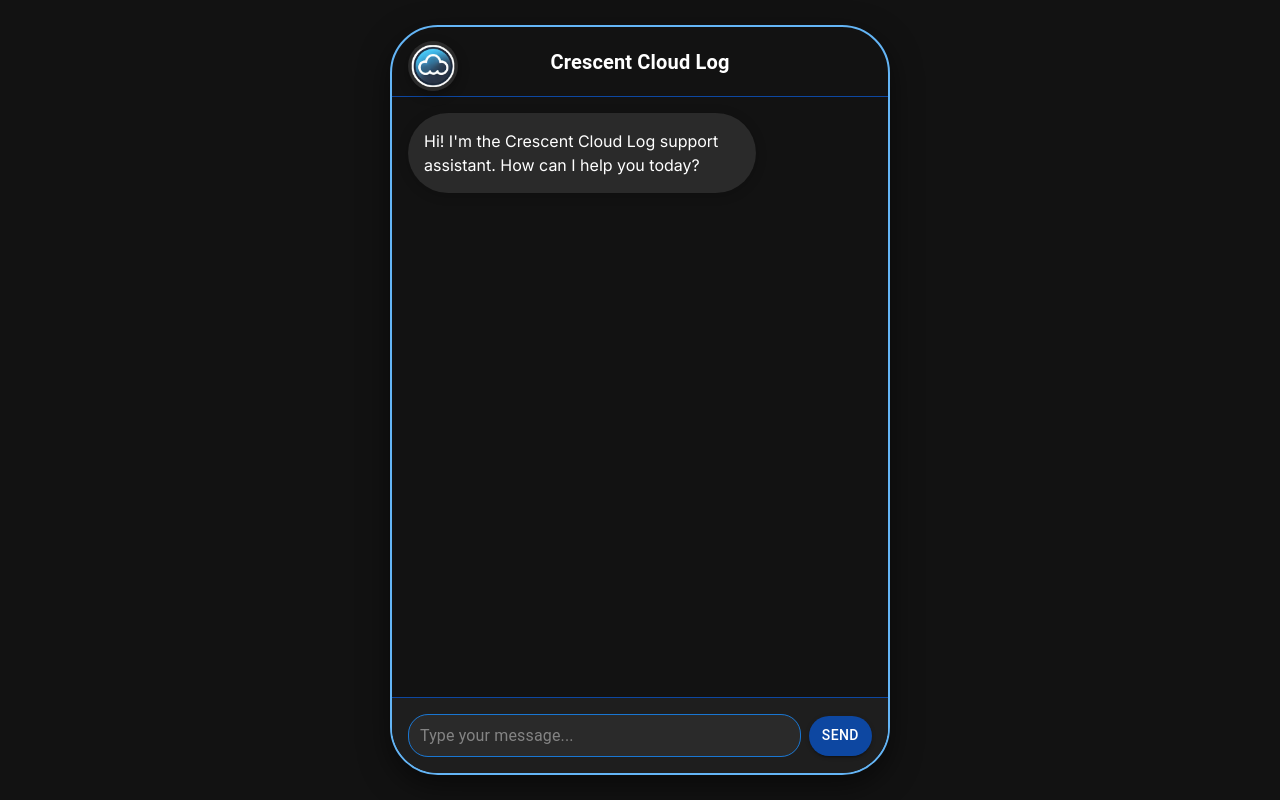
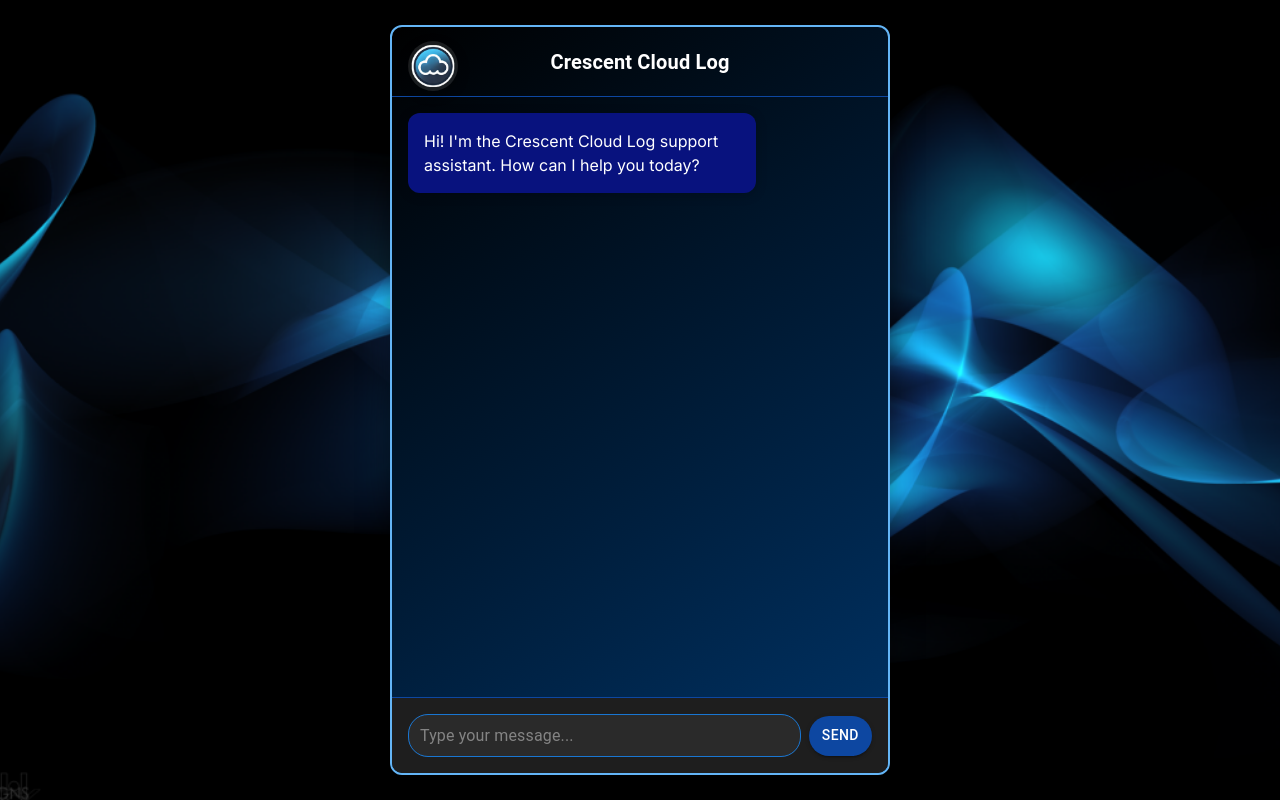
Before and after one commit to ktarafder/ai-chatbot, a Next.js app: page / in a window 1280 px wide. Built offline with nearby package versions, Linux system fonts and the light colour scheme.

Commit message:
UI colors updated

```diff
--- a/app/page.tsx
+++ b/app/page.tsx
@@ -91,19 +91,28 @@ export default function Home() {
       justifyContent="center"
       alignItems="center"
       bgcolor="#121212" // Dark background for the entire page
+      sx={{
+        backgroundImage: 'url(/BBBackground.png)', // Replace with your image path
+        backgroundSize: 'cover', // Cover the entire page
+        backgroundPosition: 'center', // Center the background image
+        backgroundRepeat: 'no-repeat', // Prevent image from repeating
+      }}
     >
       {/* Main Chat Box */}
       <Box
         width="500px"
         height="750px"
-        bgcolor="linear-gradient(145deg, #1e1e1e, #2a2a2a)" // Gradient background for a techy feel
-        boxShadow="0px 10px 30px rgba(0, 0, 0, 0.5)" // Deep shadow for a floating effect
-        borderRadius={12} // Rounded corners for a sleek look
-        border="2px solid #64b5f6" // Light blue outline
-        overflow="hidden"
-        display="flex"
-        flexDirection="column"
-        position="relative"
+        sx={{
+          background: 'linear-gradient(145deg, #000000, #003366)', // Gradient background for the chatbot
+          boxShadow: '0px 10px 30px rgba(0, 0, 0, 0.5)', // Deep shadow for a floating effect
+          borderRadius: '12px', // Rounded corners for a sleek look
+          border: '2px solid #64b5f6', // Light blue outline
+          overflow: 'hidden',
+          display: 'flex',
+          flexDirection: 'column',
+          position: 'relative',
+          backdropFilter: 'blur(10px)', // Optional: adds a blur effect to background content
+        }}
       >
         {/* Header with Logo */}
         <Box
@@ -161,16 +170,17 @@ export default function Home() {
               }
             >
               <Box
-                bgcolor={
-                  message.role === 'assistant'
-                    ? 'rgba(255, 255, 255, 0.1)' // Transparent white for assistant messages
-                    : '#1976d2' // Blue for user messages
-                }
-                color={message.role === 'assistant' ? 'white' : 'white'}
-                borderRadius={12}
-                p={2}
-                maxWidth="75%"
-                boxShadow="0px 2px 12px rgba(0, 0, 0, 0.2)"
+                sx={{
+                  // Added gradient background based on role
+                  backgroundImage: message.role === 'assistant'
+                    ? 'linear-gradient(#08127e,#08127e)' // Gradient for assistant messages (line 154)
+                    : 'linear-gradient(#266df1, #266df1)', // Gradient for user messages (line 155)
+                  color: 'white', // White text color for better readability
+                  borderRadius: '12px', // Rounded corners for a sleek look
+                  p: 2, // Padding inside the message box
+                  maxWidth: '75%', // Limit the message box width
+                  boxShadow: '0px 2px 12px rgba(0, 0, 0, 0.2)', // Subtle shadow for a floating effect
+                }}
               >
                 {message.content}
               </Box>
```
Also changed, not shown: public/BBBackground.png (added), public/GradientBackground.avif (added).
